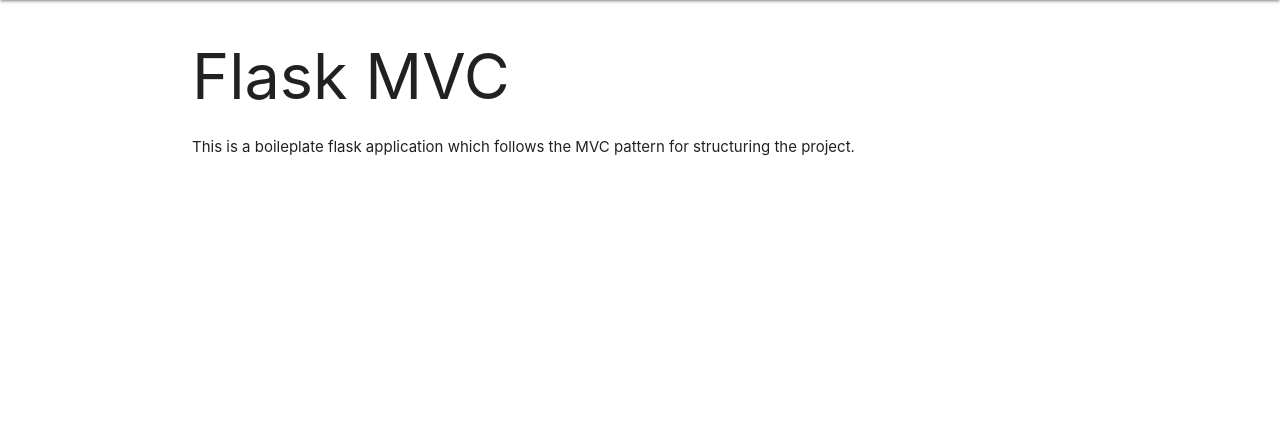
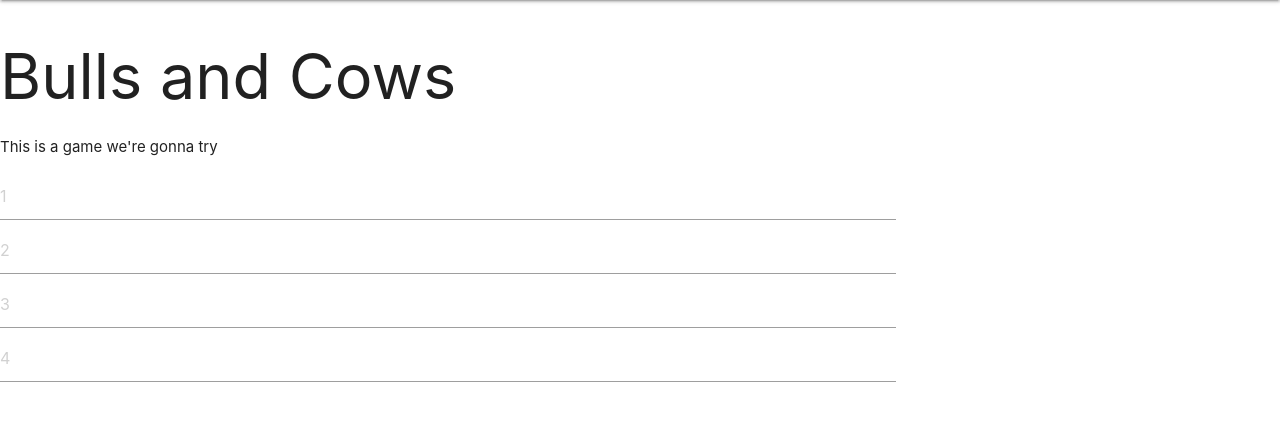
Before and after one commit to Zidane-Timothy/EliteEmployees, a Flask app: page / in a window 1280 px wide. Shown: the part 64-485 px from the top of the page. Run offline with Flask 3, Linux system fonts and the light colour scheme.

Commit message:
Got app to run on replit by adding start command to package.json as well as addd 4 inputs to index.html

```diff
--- a/App/models/user.py
+++ b/App/models/user.py
@@ -84,6 +84,6 @@ class Game(db.Model):
       'last_update': self.last_update
     }
 
-  def __init__(self, user_id, word, status, tries):
+  def __init__(self, sequence, last_update):
     self.sequence = sequence
     self.last_update = last_update
--- a/App/templates/index.html
+++ b/App/templates/index.html
@@ -5,9 +5,36 @@
 {{ super() }}
 
 {% block content %}
-    <h1>Flask MVC</h1>
+    <h1>Bulls and Cows</h1>
     {% if is_authenticated %}
         <p> Welcome {{current_user.username}} </p>
     {% endif %}
-    <p>This is a boileplate flask application which follows the MVC pattern for structuring the project.</p>
+    <p>This is a game we're gonna try</p>
+<style>
+  .container{
+    display: inline-block;
+
+  }
+    .Square {
+
+
+      display: flex;
+      justify-content: center;
+      align-items: center;
+
+        width: 50px;
+        height: 50px;
+        font-size: 24px;
+        text-align: center;
+        margin: 5px;
+    }
+</style>
+<div class="row-container">
+    <form id="Square" style=>
+        <input type="text" maxlength="1" class="wordleInput" placeholder="1">
+        <input type="text" maxlength="1" class="wordleInput" placeholder="2">
+        <input type="text" maxlength="1" class="wordleInput" placeholder="3">
+        <input type="text" maxlength="1" class="wordleInput" placeholder="4">
+    </form>
+</div>
 {% endblock %}
--- a/package.json
+++ b/package.json
@@ -4,8 +4,8 @@
   "description": "",
   "main": "index.js",
   "scripts": {
+    "start": "flask run",
     "init": "flask init",
-    "serve": "flask run",
     "e2e": "mocha ./e2e/test.js",
     "prod-serve": "gunicorn -c gunicorn_config.py wsgi:app"
   },
```
Also changed, not shown: 1 other file.
